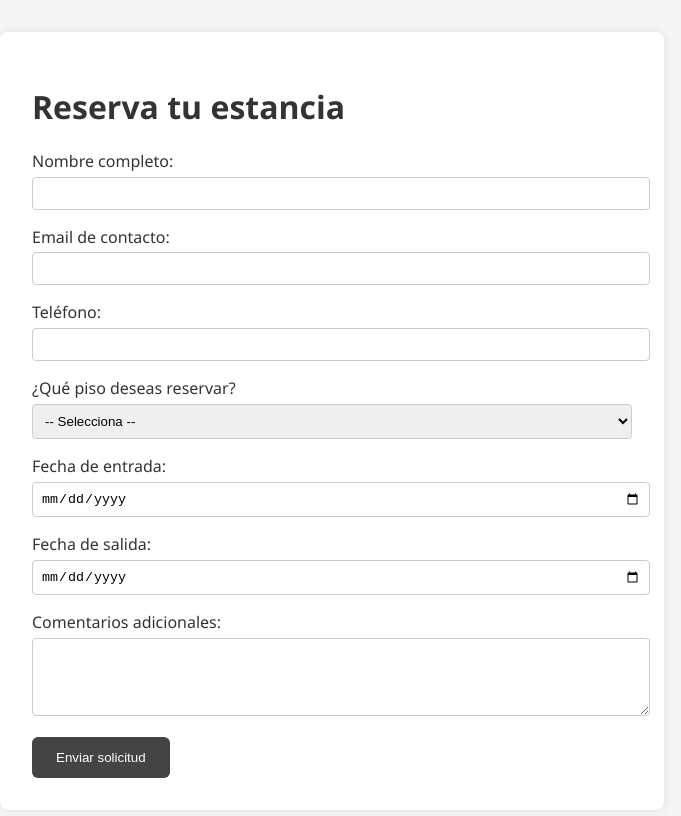
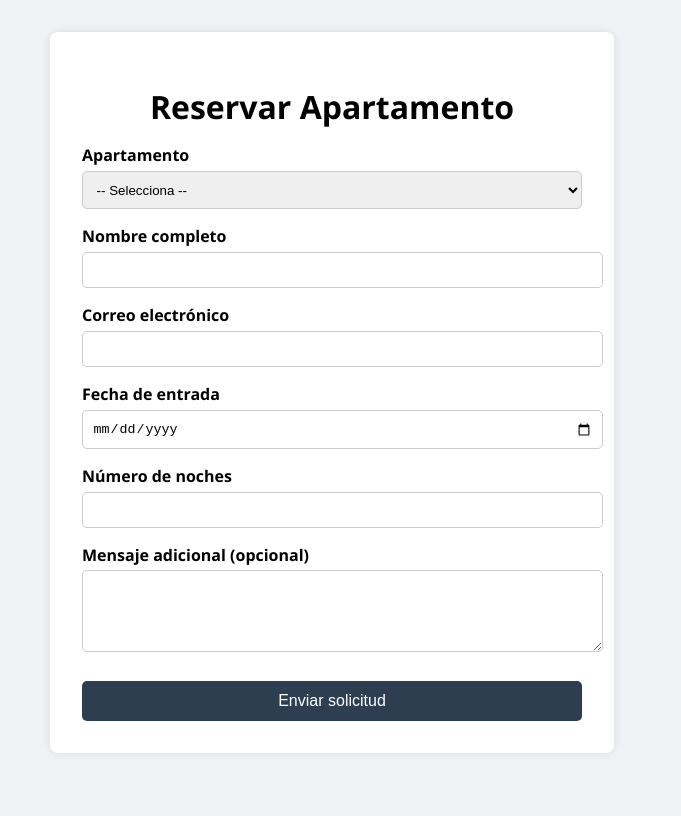
Before and after one commit to Slanzarote/ryap, a plain HTML site: page reserva.html in a window 1280 px wide. Shown: the whole page, without its empty margins (308-989 px from the left). Drawn offline with Linux system fonts and the light colour scheme.

Commit message:
Add files via upload

```diff
--- a/reserva.html
+++ b/reserva.html
@@ -1,48 +1,102 @@
-<!-- reserva.html -->
 <!DOCTYPE html>
 <html lang="es">
 <head>
-  <meta charset="UTF-8">
-  <title>Reserva tu estancia | RYAP</title>
-  <link rel="stylesheet" href="style.css">
+  <meta charset="UTF-8" />
+  <meta name="viewport" content="width=device-width, initial-scale=1.0"/>
+  <title>Reservar apartamento – RYAP</title>
+  <style>
+    body {
+      font-family: 'Segoe UI', sans-serif;
+      background-color: #f0f2f5;
+      margin: 0;
+      padding: 2rem;
+    }
+
+    .formulario {
+      max-width: 500px;
+      margin: auto;
+      background: white;
+      padding: 2rem;
+      border-radius: 8px;
+      box-shadow: 0 0 10px rgba(0,0,0,0.1);
+    }
+
+    h1 {
+      text-align: center;
+      margin-bottom: 1rem;
+    }
+
+    label {
+      display: block;
+      margin-top: 1rem;
+      font-weight: bold;
+    }
+
+    input, select, textarea {
+      width: 100%;
+      padding: 0.6rem;
+      margin-top: 0.3rem;
+      border-radius: 5px;
+      border: 1px solid #ccc;
+    }
+
+    button {
+      margin-top: 1.5rem;
+      padding: 0.7rem 1.5rem;
+      background-color: #2c3e50;
+      color: white;
+      border: none;
+      border-radius: 5px;
+      cursor: pointer;
+      width: 100%;
+      font-size: 1rem;
+    }
+
+    button:hover {
+      background-color: #1a252f;
+    }
+  </style>
 </head>
 <body>
-  <div class="reserva-container">
-    <h1>Reserva tu estancia</h1>
-    <form id="form-reserva">
-      <label>Nombre completo: <input type="text" name="nombre" required></label>
-      <label>Email de contacto: <input type="email" name="email" required></label>
-      <label>Teléfono: <input type="tel" name="telefono"></label>
 
-      <label>¿Qué piso deseas reservar?
-        <select name="piso" required>
-          <option value="">-- Selecciona --</option>
-          <option value="puerta_real">RYAP Puerta Real</option>
-          <option value="isabel_catolica">RYAP Isabel la Católica</option>
-        </select>
-      </label>
+  <div class="formulario">
+    <h1>Reservar Apartamento</h1>
 
-      <label>Fecha de entrada: <input type="date" name="fecha_entrada" required></label>
-      <label>Fecha de salida: <input type="date" name="fecha_salida" required></label>
+    <form>
+      <label for="piso">Apartamento</label>
+      <select name="piso" id="piso" required>
+        <option value="">-- Selecciona --</option>
+        <option value="puerta_real">RYAP Puerta Real</option>
+        <option value="isabel_catolica">RYAP Isabel la Católica</option>
+      </select>
 
-      <label>Comentarios adicionales:
-        <textarea name="comentarios" rows="4"></textarea>
-      </label>
+      <label for="nombre">Nombre completo</label>
+      <input type="text" id="nombre" name="nombre" required />
+
+      <label for="email">Correo electrónico</label>
+      <input type="email" id="email" name="email" required />
+
+      <label for="fecha">Fecha de entrada</label>
+      <input type="date" id="fecha" name="fecha" required />
+
+      <label for="noches">Número de noches</label>
+      <input type="number" id="noches" name="noches" min="1" required />
+
+      <label for="mensaje">Mensaje adicional (opcional)</label>
+      <textarea id="mensaje" name="mensaje" rows="4"></textarea>
 
       <button type="submit">Enviar solicitud</button>
     </form>
-
-    <div id="mensaje-confirmacion" style="display:none; margin-top:20px;">
-      <strong>¡Gracias!</strong> Hemos recibido tu solicitud. Te contactaremos pronto.
-    </div>
   </div>
 
   <script>
-    document.getElementById('form-reserva').addEventListener('submit', function(e) {
-      e.preventDefault();
-      document.getElementById('mensaje-confirmacion').style.display = 'block';
-      this.reset(); // Borra el formulario tras enviar
-    });
+    // Autoselecciona el apartamento desde la URL si se pasa ?piso=...
+    const params = new URLSearchParams(window.location.search);
+    const piso = params.get('piso');
+    if (piso) {
+      document.getElementById('piso').value = piso;
+    }
   </script>
+
 </body>
 </html>
```
Also changed, not shown: index.html (+33 -69 lines).
